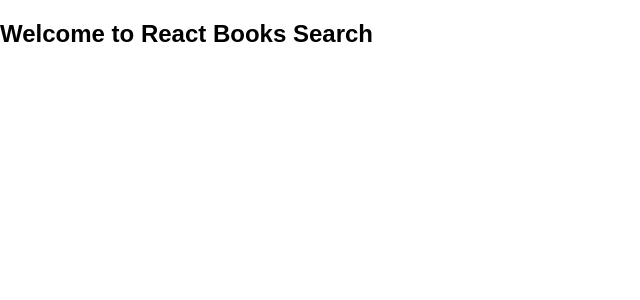
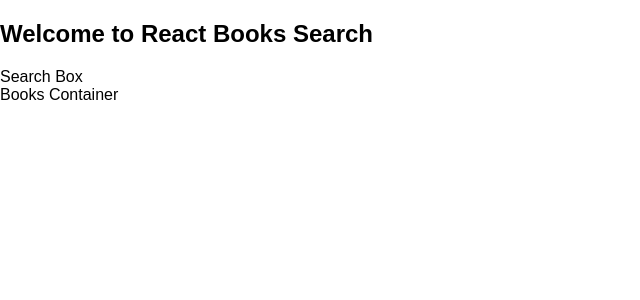
Before and after one commit to AsaraSenaratne/react-book-search, a React (Create React App) app: page / in a window 1280 px wide. Shown: the top 300 px of the page, without its empty margins (0-640 px from the left). Built offline with nearby package versions, Linux system fonts and the light colour scheme; no server answers.

Commit message:
Basic skeleton

```diff
--- a/src/App.js
+++ b/src/App.js
@@ -1,4 +1,6 @@
 import React, { Component } from 'react'
+import SearchBox from './SearchBox'
+import BooksContainer from './BooksContainer'
 
 class App extends Component {
   constructor(){
@@ -37,6 +39,9 @@ class App extends Component {
       <div className="App">
         <div className="App-header">
           <h2>Welcome to React Books Search</h2>
+          <SearchBox />
+
+          <BooksContainer />
         </div>
       </div>
     )
--- a/src/BooksContainer.js
+++ b/src/BooksContainer.js
@@ -0,0 +1,12 @@
+import React, {Component} from 'react'
+
+
+class BooksContainer extends Component{
+	render(){
+		return(
+			<div> Books Container </div>
+		)
+	}
+}
+
+export default BooksContainer
--- a/src/SearchBox.js
+++ b/src/SearchBox.js
@@ -0,0 +1,12 @@
+import React, {Component} from 'react'
+
+
+class SearchBox extends Component{
+	render(){
+		return(
+			<div> Search Box </div>
+		)
+	}
+}
+
+export default SearchBox
```
Also changed, not shown: src/Book.js (+12 -0 lines).
